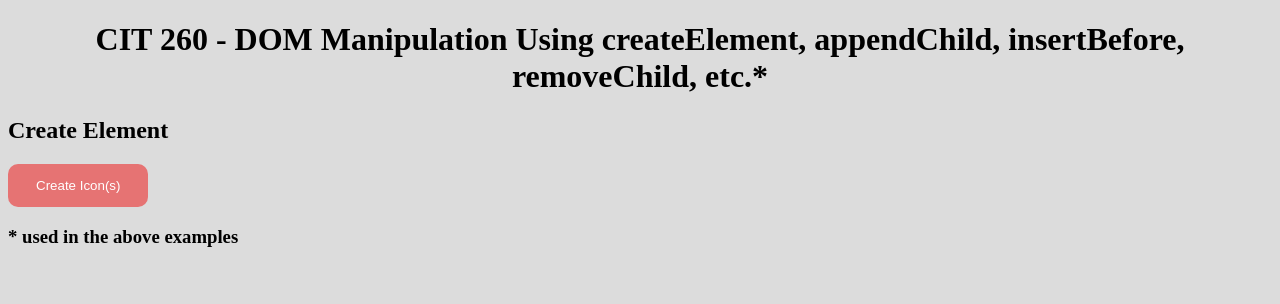
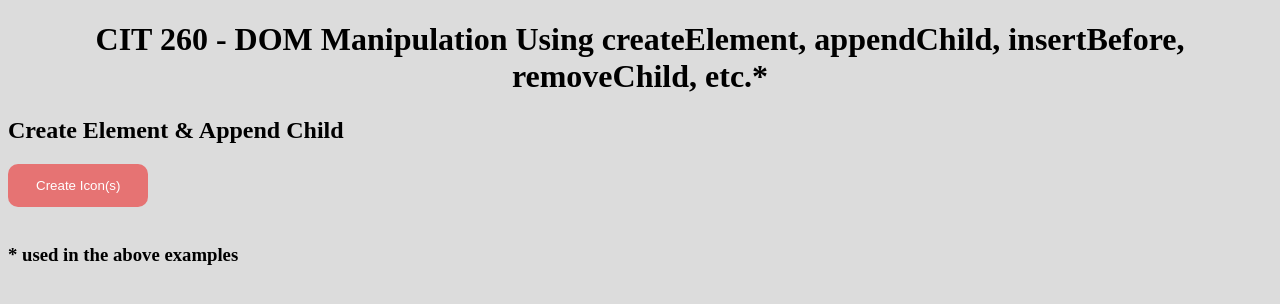
Before and after one commit to Hobbs-Katherine/Hobbs-Katherine.github.io, a plain HTML site: page DOMmanipulationCreateElementAppendChildInsertBeforeRemoveChild.html in a window 1280 px wide. Drawn offline with Linux system fonts and the light colour scheme.

Commit message:
Text edits for clarification

```diff
--- a/DOMmanipulationCreateElementAppendChildInsertBeforeRemoveChild.html
+++ b/DOMmanipulationCreateElementAppendChildInsertBeforeRemoveChild.html
@@ -16,11 +16,12 @@
   <body class="bg-grey">
 
       <h1 class="text-center">CIT 260 - DOM Manipulation Using createElement, appendChild, insertBefore, removeChild, etc.*</h1>
-      <h2>Create Element</h2>
-        <button type="button" onclick="createIconElement();" class="btn btn-red">Create Icon(s)</button> <br>
+      <h2>Create Element & Append Child</h2>
+        <button type="button" onclick="createIconElement();" class="btn btn-red">Create Icon(s)</button> <br><br>
        <div class="bg-white inline" style="" id="suprise"></div>
       <div id="remove" style="display: none">
           <h2>Remove Child</h2>
+          <label>Remove icons of selected color</label><br>
           <select class="form-control w-25" id="removeColors">
               <option>Red</option>
               <option>Orange</option>
```
